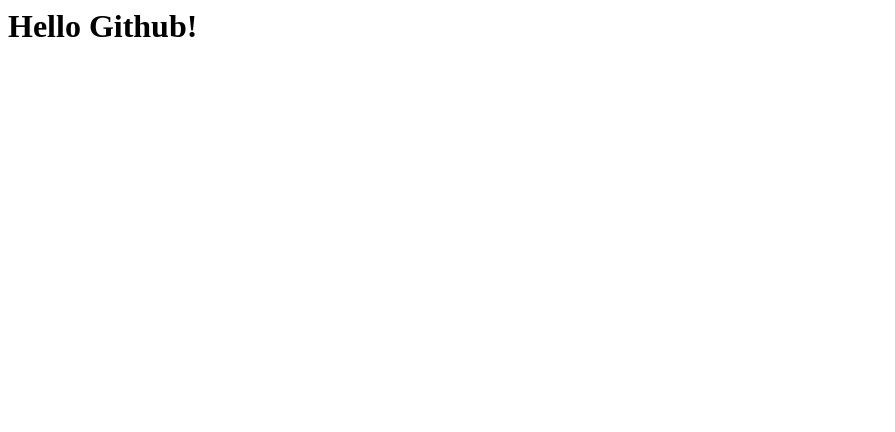
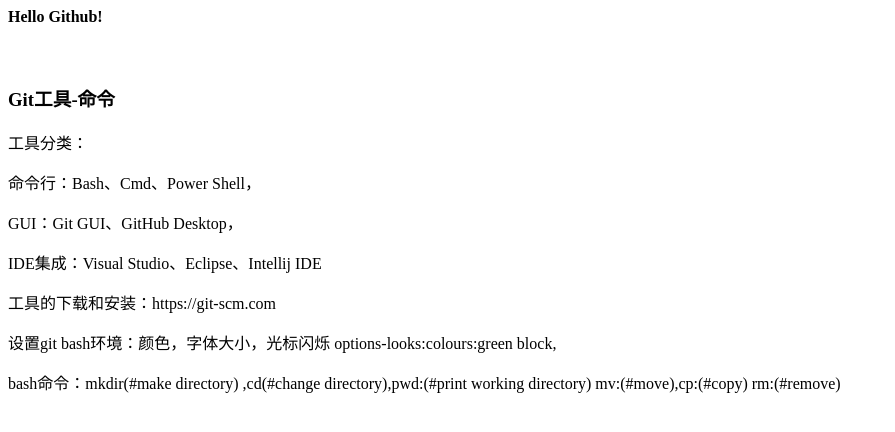
Before and after one commit to gljin/github_demo, a plain HTML site: page index.html in a window 1280 px wide. Shown: the whole page, without its empty margins (0-895 px from the left). Drawn offline with Linux system fonts and the light colour scheme.

Commit message:
git bash

```diff
--- a/index.html
+++ b/index.html
@@ -1,6 +1,23 @@
 <html>
   <head><title>Github</title></head>
   <body>
-    <h1>Hello Github!</h1>
+    <h4>Hello Github!</h4>
+    <br/>
+    <h3>Git工具-命令</h3>
+    <div>
+      <span>工具分类：</span>
+      <p> 命令行：Bash、Cmd、Power Shell，<br/></p>
+      <p> GUI：Git GUI、GitHub Desktop，<br/></p>
+      <p>IDE集成：Visual Studio、Eclipse、Intellij IDE</p>
+    </div>
+
+    <div>
+      <p>工具的下载和安装：https://git-scm.com</p>
+      设置git bash环境：颜色，字体大小，光标闪烁
+      options-looks:colours:green block,
+      <p>bash命令：mkdir(#make directory) ,cd(#change directory),pwd:(#print working directory)
+        mv:(#move),cp:(#copy) rm:(#remove)
+      </p>
+    </div>
   </body>
 </html>
```
